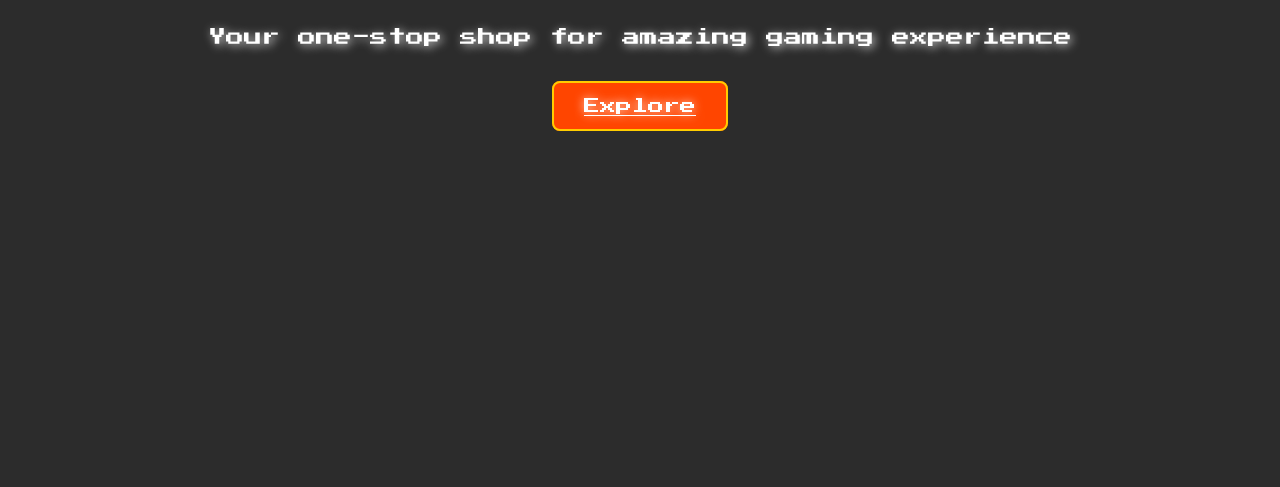
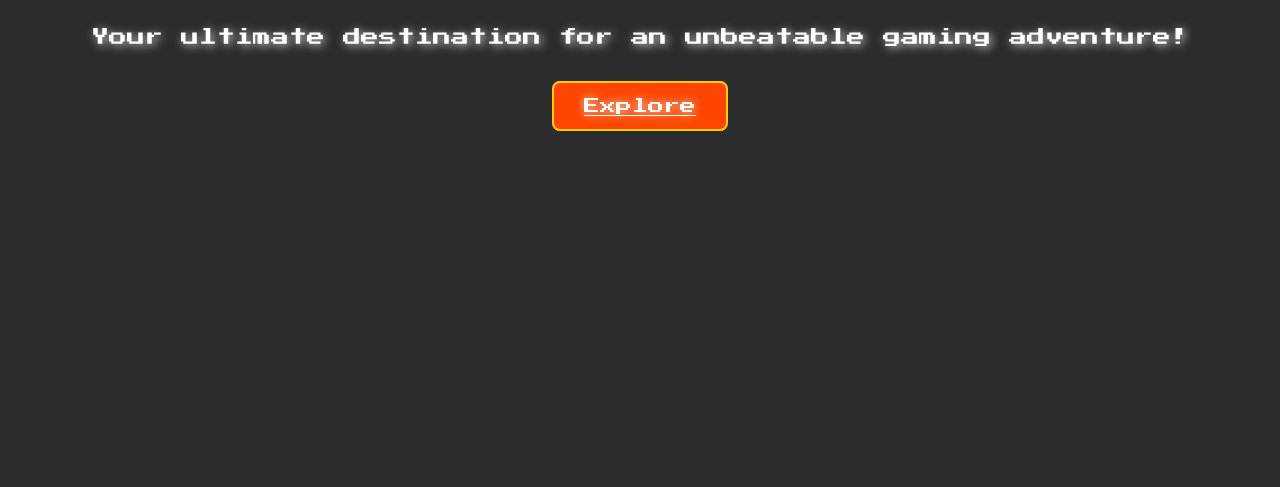
Before and after one commit to Parth-bathe0142/Evolvoea, a website: page dist/public/home.html in a window 1280 px wide. Shown: the part 313-800 px from the top of the page. Drawn offline with Linux system fonts and the light colour scheme; no server answers.

Commit message:
Homepage text changed...

```diff
--- a/dist/public/home.html
+++ b/dist/public/home.html
@@ -92,7 +92,7 @@
 
     <section class="hero">
         <h1>Welcome to Evolvoea</h1><br>
-        <p>Your one-stop shop for amazing gaming experience</p><br><br>
+        <p>Your ultimate destination for an unbeatable gaming adventure!</p><br><br>
         <a href="index.html" class="cta-button">Explore</a>
     </section>
 
--- a/server/index.js
+++ b/server/index.js
@@ -100,6 +100,8 @@ app.post("/login_request", async (req, res) => {
 
         req.session.username = username;
         res.redirect("/public/home.html"); // Redirect to home if login is successful
+        console.log("Session Username:", req.session.username);
+
     } catch (error) {
         console.log("Login error:", error);
         res.redirect("/public/login.html?error=Internal server error");
```
